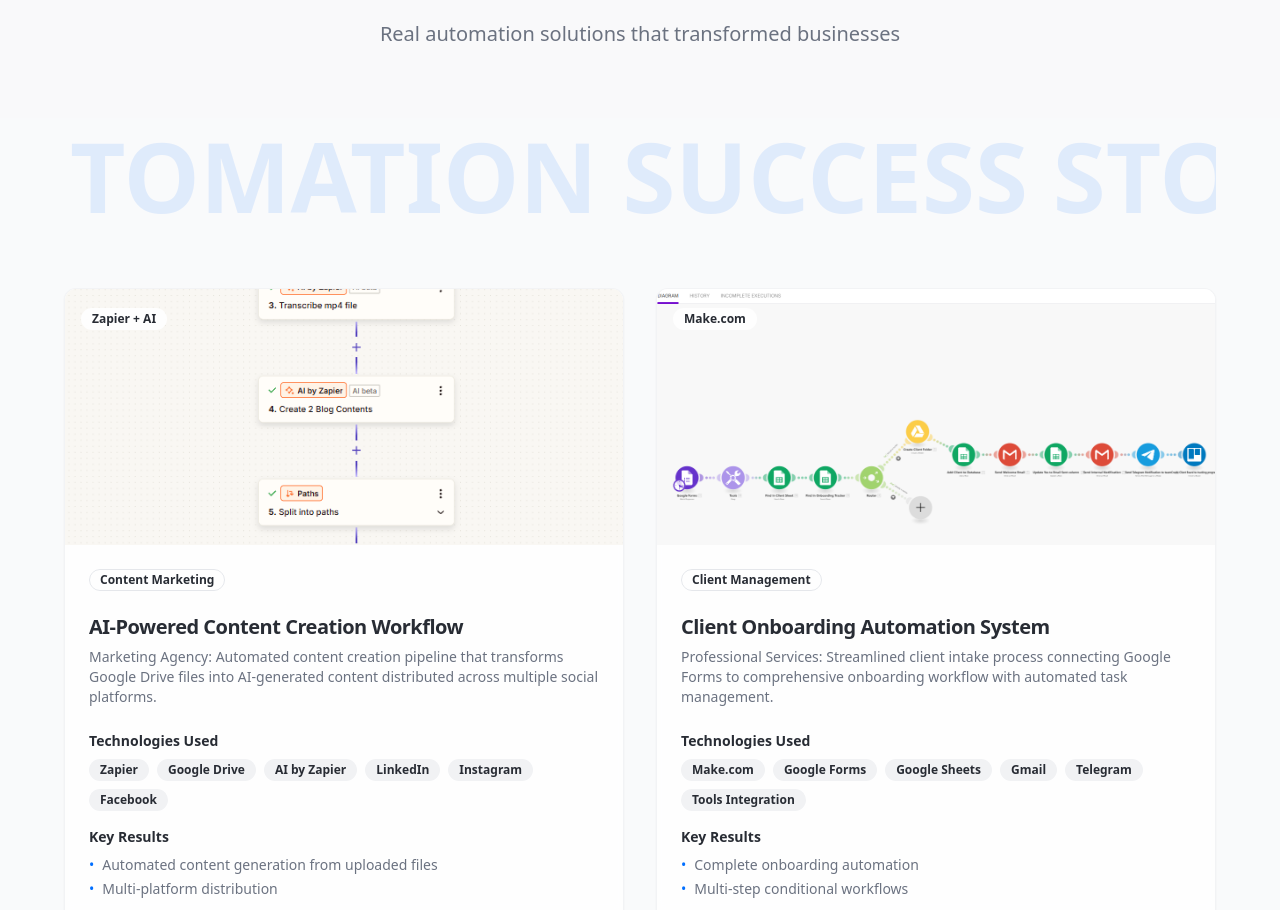
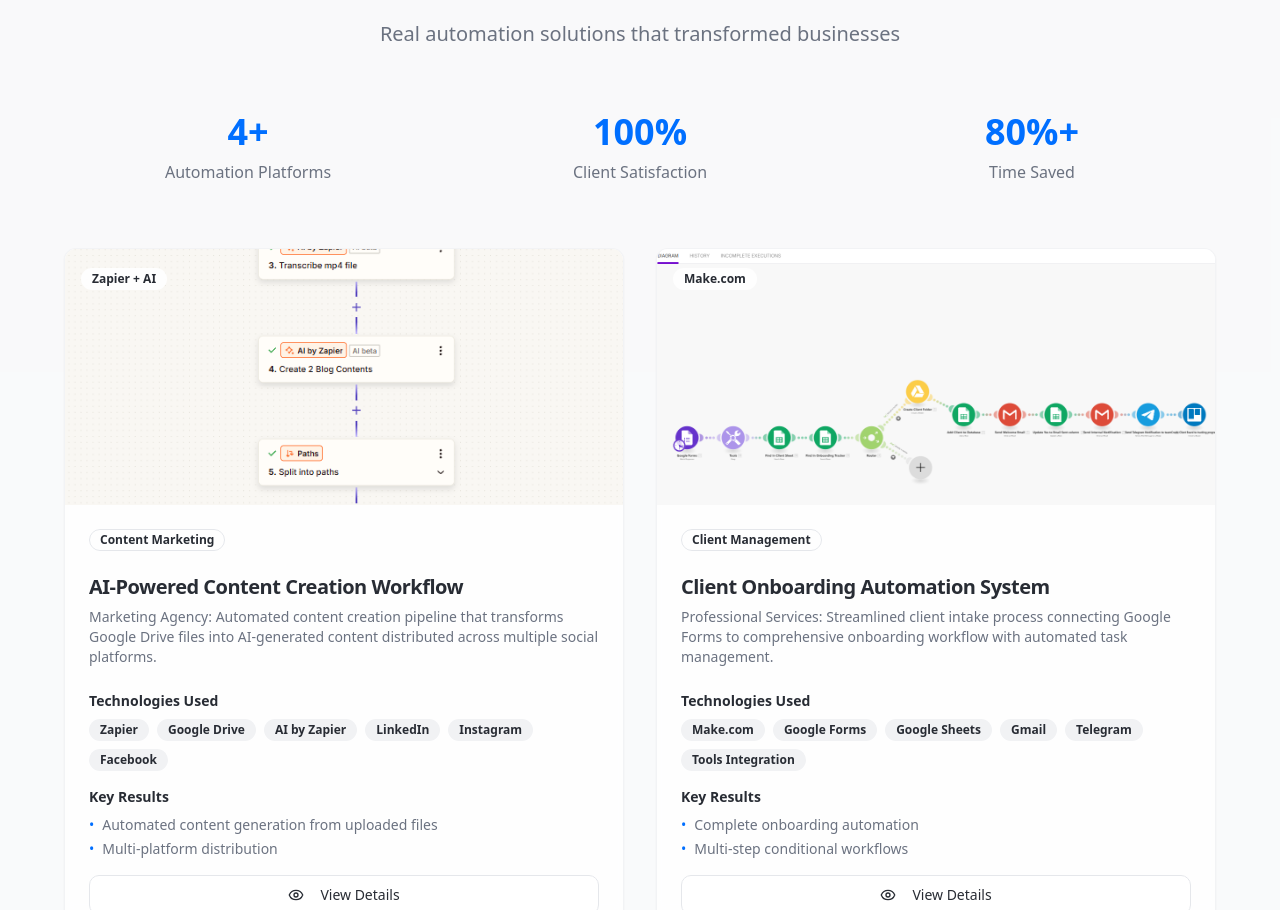
Before and after one commit to buildwithry-art/portfolio-site, a React (Vite) app: page / in a window 1280 px wide. Shown: the part 4455-5365 px from the top of the page. Built offline with nearby package versions, Linux system fonts and the light colour scheme.

Commit message:
Fix case studies animation
Update case studies section to remove the moving animation for success stories, improving the visual presentation.

```diff
--- a/src/components/portfolio/Projects.tsx
+++ b/src/components/portfolio/Projects.tsx
@@ -69,12 +69,19 @@ const Projects = () => {
           </p>
         </div>
 
-        {/* Moving banner */}
-        <div className="overflow-hidden mb-12">
-          <div className="animate-scroll-right whitespace-nowrap py-4">
-            <span className="text-6xl md:text-8xl font-bold text-primary/10 mr-8">AUTOMATION SUCCESS STORIES</span>
-            <span className="text-6xl md:text-8xl font-bold text-primary/10 mr-8">REAL RESULTS</span>
-            <span className="text-6xl md:text-8xl font-bold text-primary/10 mr-8">PROVEN SYSTEMS</span>
+        {/* Success metrics banner */}
+        <div className="grid grid-cols-1 md:grid-cols-3 gap-6 mb-16">
+          <div className="text-center">
+            <div className="text-4xl font-bold text-primary mb-2">4+</div>
+            <div className="text-muted-foreground font-medium">Automation Platforms</div>
+          </div>
+          <div className="text-center">
+            <div className="text-4xl font-bold text-primary mb-2">100%</div>
+            <div className="text-muted-foreground font-medium">Client Satisfaction</div>
+          </div>
+          <div className="text-center">
+            <div className="text-4xl font-bold text-primary mb-2">80%+</div>
+            <div className="text-muted-foreground font-medium">Time Saved</div>
           </div>
         </div>
 
```
